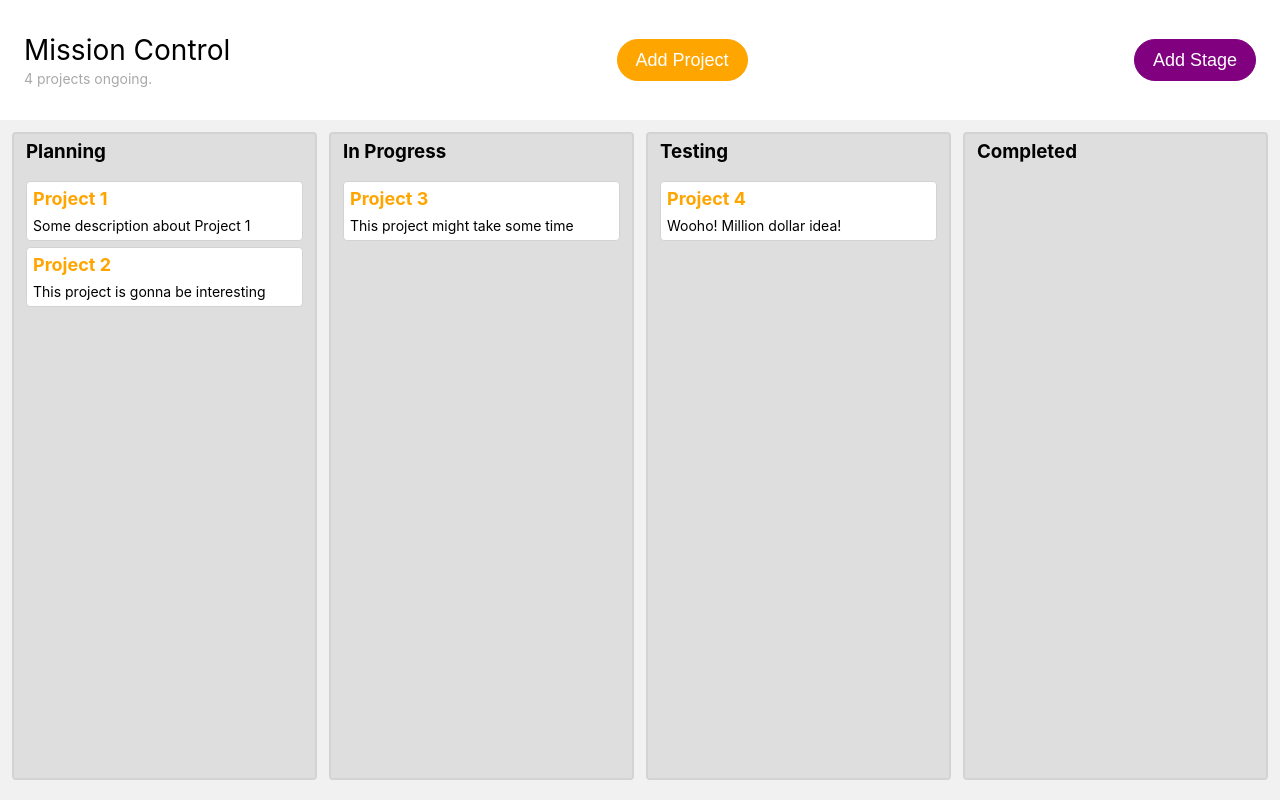
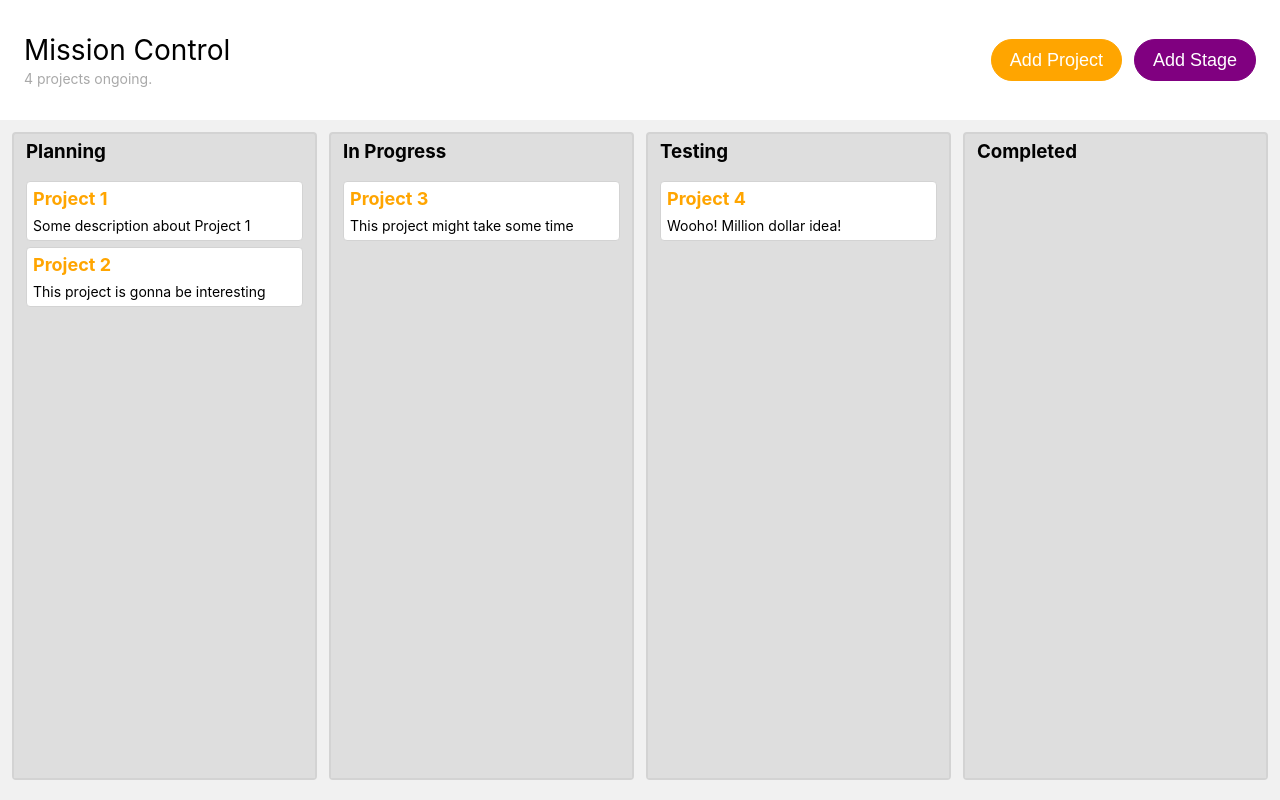
Before and after one commit to Ashu0039/kanbanboard, a React (Create React App) app: page / in a window 1280 px wide. Built offline with nearby package versions, Linux system fonts and the light colour scheme.

Commit message:
Fixing the alignment of Add buttons

```diff
--- a/src/components/Header.jsx
+++ b/src/components/Header.jsx
@@ -9,7 +9,7 @@ const HeaderContainer = styled.div`
   padding: 24px;
   display: flex;
   align-items: center;
-  justify-content: space-between;
+  // justify-content: space-between;
   box-sizing: border-box;
 `;
 
@@ -39,6 +39,8 @@ const AddProjectButton = styled.button`
   cursor: pointer;
   outline: none;
   border: 1px solid orange;
+  margin-left: auto;
+  margin-right: 12px;
 
   &:hover {
     background: white;
```
